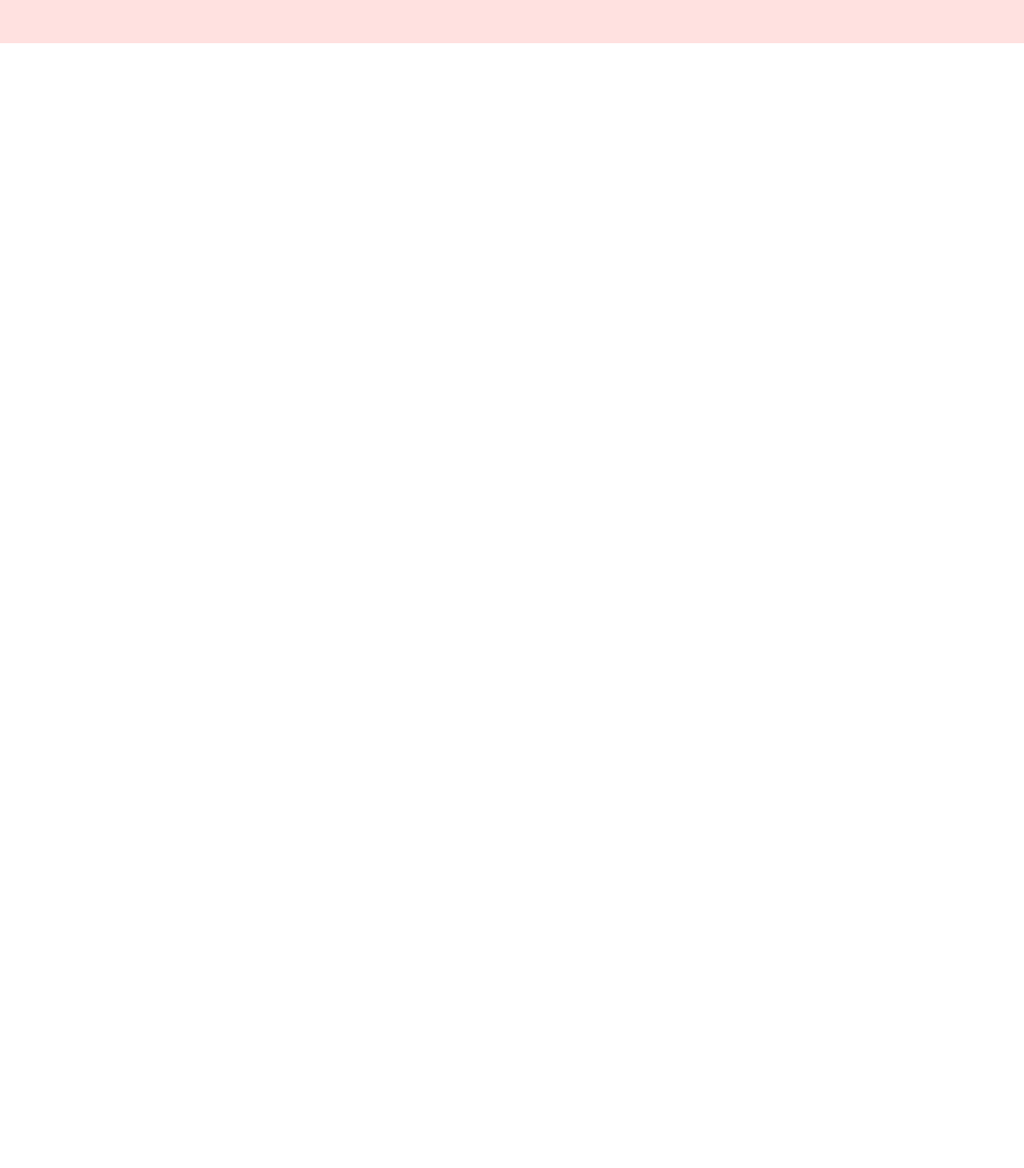
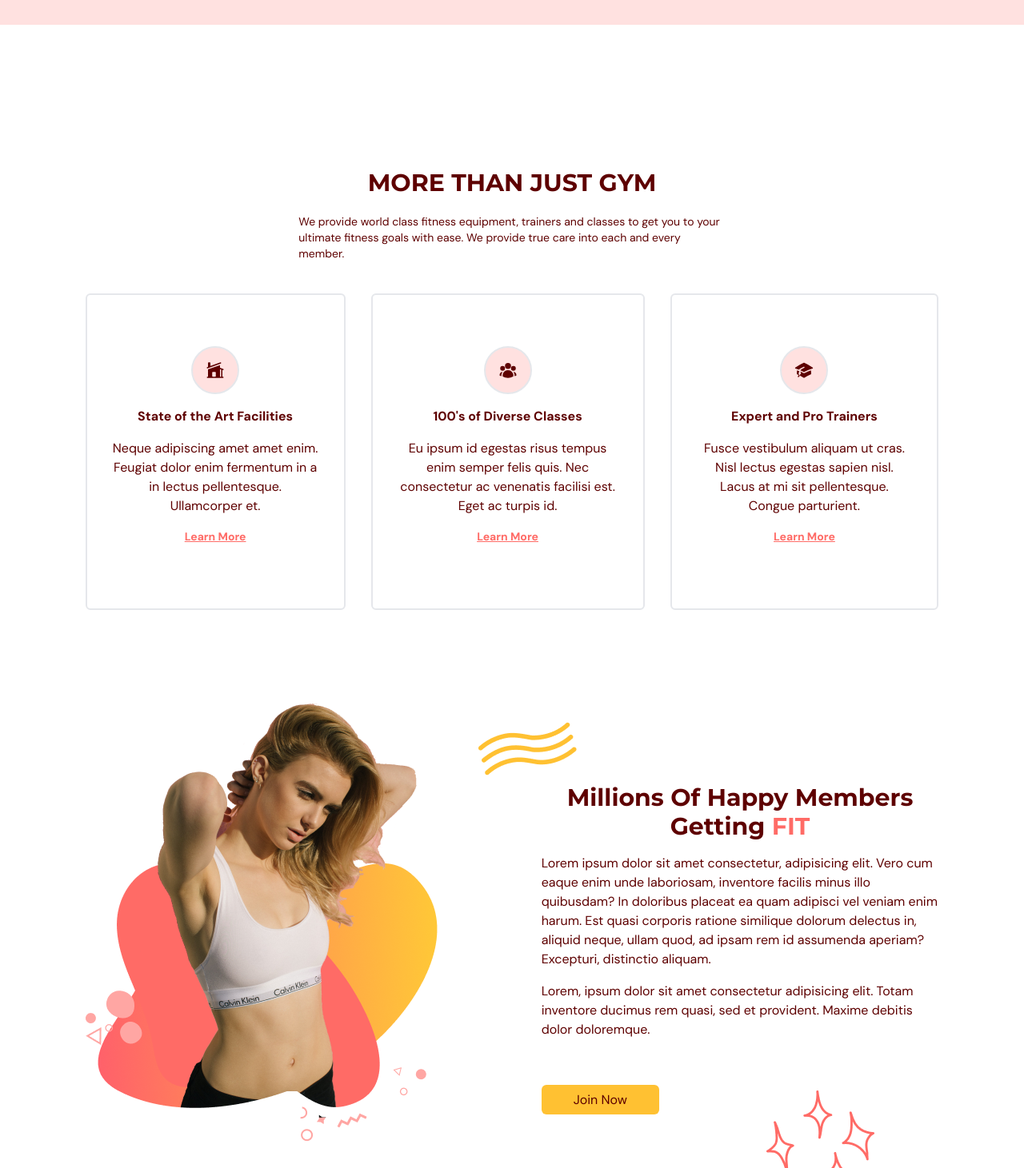
Before and after one commit to michallowkiet/gym-website, a React (Vite) app: page / in a window 1280 px wide. Shown: the part 769-2230 px from the top of the page at 80% size. Before the commit the page ends 823 px from the top, so only its background shows below. Built offline with nearby package versions, Linux system fonts and the light colour scheme.

Commit message:
[feat] Add Benefits view

```diff
--- a/src/App.tsx
+++ b/src/App.tsx
@@ -2,6 +2,7 @@ import Navbar from "@/components/navbar";
 import { useEffect, useState } from "react";
 import { SelectedPage } from "@/shared/types/types";
 import Home from "@/components/home";
+import Benefits from "@/components/benefits";
 
 function App() {
   const [selectedPage, setSelectedPage] = useState<SelectedPage>(
@@ -27,7 +28,7 @@ function App() {
   }, []);
 
   return (
-    <div className="app bg-gray-20">
+    <div className="app">
       <Navbar
         selectedPage={selectedPage}
         setSelectedPage={setSelectedPage}
@@ -35,6 +36,7 @@ function App() {
       />
 
       <Home setSelectedPage={setSelectedPage} />
+      <Benefits setSelectedPage={setSelectedPage} />
     </div>
   );
 }
--- /dev/null
+++ b/src/components/benefits/Benefit.tsx
@@ -0,0 +1,33 @@
+import { LearnMoreType } from "@/shared/types/BenefitType";
+import LearnMore from "@/shared/ui/LearnMore";
+import { motion } from "framer-motion";
+
+const childVariant = {
+  hidden: { opacity: 0, scale: 0.9 },
+  visible: { opacity: 1, scale: 1 },
+};
+
+const Benefit = ({
+  icon,
+  title,
+  description,
+  setSelectedPage,
+}: LearnMoreType) => {
+  return (
+    <motion.div
+      className="mt-5 rounded-md border-2 border-gray-100 px-8 py-16"
+      variants={childVariant}
+    >
+      <div className="mb-4 flex flex-col items-center justify-center gap-4">
+        <div className="rounded-full border-2 border-gray-100 bg-primary-100 p-4">
+          {icon}
+        </div>
+        <h4 className="font-bold">{title}</h4>
+        <p className="text-center">{description}</p>
+        <LearnMore setSelectedPage={setSelectedPage} />
+      </div>
+    </motion.div>
+  );
+};
+
+export default Benefit;
--- /dev/null
+++ b/src/components/benefits/index.tsx
@@ -0,0 +1,165 @@
+import { SelectedPage } from "@/shared/types/types";
+import { motion } from "framer-motion";
+import {
+  HomeModernIcon,
+  UserGroupIcon,
+  AcademicCapIcon,
+} from "@heroicons/react/24/solid";
+import Htext from "@/shared/ui/Htext";
+import { BenefitType, SetSelectedPageType } from "@/shared/types/BenefitType";
+import Benefit from "./Benefit";
+import BenefitsPageGraphic from "@/assets/BenefitsPageGraphic.png";
+import ActionButton from "@/shared/ui/ActionButton";
+
+const benefits: Array<BenefitType> = [
+  {
+    icon: <HomeModernIcon className="h-6 w-6" />,
+    title: "State of the Art Facilities",
+    description:
+      "Neque adipiscing amet amet enim. Feugiat dolor enim fermentum in a in lectus pellentesque. Ullamcorper et.",
+  },
+  {
+    icon: <UserGroupIcon className="h-6 w-6" />,
+    title: "100's of Diverse Classes",
+    description:
+      "Eu ipsum id egestas risus tempus enim semper felis quis. Nec consectetur ac venenatis facilisi est. Eget ac turpis id.",
+  },
+  {
+    icon: <AcademicCapIcon className="h-6 w-6" />,
+    title: "Expert and Pro Trainers",
+    description:
+      "Fusce vestibulum aliquam ut cras. Nisl lectus egestas sapien nisl. Lacus at mi sit pellentesque. Congue parturient.",
+  },
+];
+
+const container = {
+  hidden: {},
+  visible: {
+    transition: { staggerChildren: 0.3 },
+  },
+};
+
+const Benefits = ({ setSelectedPage }: SetSelectedPageType) => {
+  return (
+    <section id="benefits" className="mx-auto my-20 min-h-full w-5/6 py-20">
+      <motion.div
+        onViewportEnter={() => setSelectedPage(SelectedPage.Benefits)}
+      >
+        <motion.div
+          className="md:my-5 md:mx-auto md:w-3/6"
+          initial="hidden"
+          whileInView="visible"
+          viewport={{ once: true, amount: 0.5 }}
+          transition={{ duration: 0.75 }}
+          variants={{
+            hidden: { opacity: 0, x: -75 },
+            visible: { opacity: 1, x: 0 },
+          }}
+        >
+          <Htext className="text-center">MORE THAN JUST GYM</Htext>
+          <p className="my-5 text-sm">
+            We provide world class fitness equipment, trainers and classes to
+            get you to your ultimate fitness goals with ease. We provide true
+            care into each and every member.
+          </p>
+        </motion.div>
+
+        <motion.div
+          className="mt-5 items-center justify-between gap-8 md:flex"
+          initial="hidden"
+          whileInView="visible"
+          viewport={{ once: true, amount: 0.5 }}
+          variants={container}
+        >
+          {benefits.map((benefit, index) => {
+            return (
+              <Benefit
+                key={index}
+                icon={benefit.icon}
+                title={benefit.title}
+                description={benefit.description}
+                setSelectedPage={setSelectedPage}
+              />
+            );
+          })}
+        </motion.div>
+
+        <div className="mt-16 items-center justify-between gap-20 md:mt-28 md:flex">
+          <img
+            className="mx-auto"
+            src={BenefitsPageGraphic}
+            alt="Benefits PAge Graphic"
+          />
+
+          <div className="mt-16">
+            <div className="relative">
+              <div className="text-center before:absolute before:-left-20 before:-top-20 before:z-[-1] before:content-waves">
+                <motion.div
+                  initial="hidden"
+                  whileInView="visible"
+                  viewport={{ once: true, amount: 0.5 }}
+                  transition={{ duration: 0.75 }}
+                  variants={{
+                    hidden: { opacity: 0, x: 75 },
+                    visible: { opacity: 1, x: 0 },
+                  }}
+                >
+                  <Htext>
+                    Millions Of Happy Members Getting{" "}
+                    <span className="text-primary-500">FIT</span>
+                  </Htext>
+                </motion.div>
+              </div>
+            </div>
+
+            <motion.div
+              initial="hidden"
+              whileInView="visible"
+              viewport={{ once: true, amount: 0.5 }}
+              transition={{ delay: 0.2, duration: 0.75 }}
+              variants={{
+                hidden: { opacity: 0, x: 75 },
+                visible: { opacity: 1, x: 0 },
+              }}
+            >
+              <p className="my-4">
+                Lorem ipsum dolor sit amet consectetur, adipisicing elit. Vero
+                cum eaque enim unde laboriosam, inventore facilis minus illo
+                quibusdam? In doloribus placeat ea quam adipisci vel veniam enim
+                harum. Est quasi corporis ratione similique dolorum delectus in,
+                aliquid neque, ullam quod, ad ipsam rem id assumenda aperiam?
+                Excepturi, distinctio aliquam.
+              </p>
+
+              <p className="mb-5">
+                Lorem, ipsum dolor sit amet consectetur adipisicing elit. Totam
+                inventore ducimus rem quasi, sed et provident. Maxime debitis
+                dolor doloremque.
+              </p>
+            </motion.div>
+
+            <motion.div
+              className="relative mt-16"
+              initial="hidden"
+              whileInView="visible"
+              viewport={{ once: true, amount: 0.5 }}
+              transition={{ delay: 0.3, duration: 0.75 }}
+              variants={{
+                hidden: { opacity: 0, x: 75 },
+                visible: { opacity: 1, x: 0 },
+              }}
+            >
+              <div className="before:absolute before:right-20 before:z-[-1] before:content-sparkles">
+                <ActionButton setSelectedPage={setSelectedPage}>
+                  Join Now
+                </ActionButton>
+              </div>
+            </motion.div>
+          </div>
+        </div>
+      </motion.div>
+    </section>
+  );
+};
+
+export default Benefits;
--- a/src/components/home/index.tsx
+++ b/src/components/home/index.tsx
@@ -17,7 +17,10 @@ const Home = ({ setSelectedPage }: Props) => {
   const isAboveMdScreen = useMediaQuery("(min-width: 1060px)");
 
   return (
-    <section id="home" className="g-16 bg-gray-20 py-10 md:h-full md:pb-0">
+    <section
+      id="home"
+      className="flex flex-col gap-16 bg-gray-20 py-10 md:h-full md:pb-0"
+    >
       <motion.div
         className="mx-auto w-5/6 items-center justify-center md:flex md:h-5/6"
         onViewportEnter={() => setSelectedPage(SelectedPage.Home)}
@@ -76,7 +79,7 @@ const Home = ({ setSelectedPage }: Props) => {
       </motion.div>
 
       {isAboveMdScreen && (
-        <div className="h-[150px] w-full bg-primary-100 py-10">
+        <div className="mt-auto h-[150px] w-full bg-primary-100 py-10">
           <div className="mx-auto w-5/6">
             <div className="mx-auto flex w-3/5 items-center justify-between gap-y-8">
               <img src={SponsorForbes} alt="Forbes Logo" />
--- /dev/null
+++ b/src/shared/types/BenefitType.tsx
@@ -0,0 +1,13 @@
+import { SelectedPage } from "./types";
+
+export type BenefitType = {
+  title: string;
+  description: string;
+  icon: JSX.Element;
+};
+
+export type SetSelectedPageType = {
+  setSelectedPage: (val: SelectedPage) => void;
+};
+
+export type LearnMoreType = BenefitType & SetSelectedPageType;
--- /dev/null
+++ b/src/shared/ui/Htext.tsx
@@ -0,0 +1,16 @@
+import { ReactNode } from "react";
+
+type Props = {
+  children: ReactNode;
+  className?: string;
+};
+
+const Htext = ({ children, className }: Props) => {
+  return (
+    <h1 className={`basis-3/5 font-montserrat text-3xl ${className}`}>
+      {children}
+    </h1>
+  );
+};
+
+export default Htext;
--- /dev/null
+++ b/src/shared/ui/LearnMore.tsx
@@ -0,0 +1,20 @@
+import AnchorLink from "react-anchor-link-smooth-scroll";
+import { SelectedPage } from "../types/types";
+
+type Props = {
+  setSelectedPage: (val: SelectedPage) => void;
+};
+
+const LearnMore = ({ setSelectedPage }: Props) => {
+  return (
+    <AnchorLink
+      className="text-sm font-bold text-primary-500 underline hover:text-secondary-500"
+      onClick={() => setSelectedPage(SelectedPage.ContactUs)}
+      href={`#${SelectedPage.ContactUs}`}
+    >
+      <p>Learn More</p>
+    </AnchorLink>
+  );
+};
+
+export default LearnMore;
```
